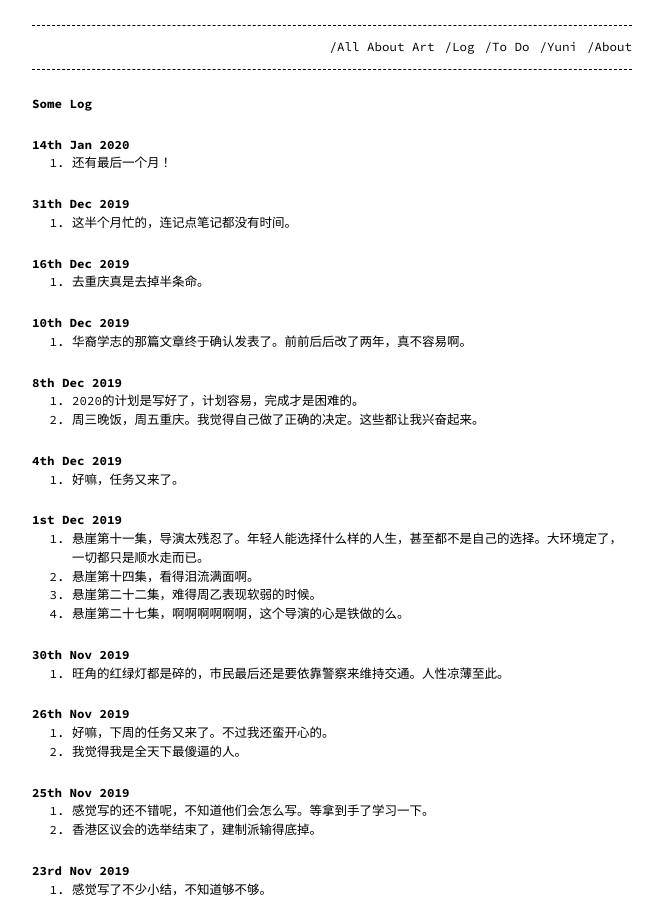
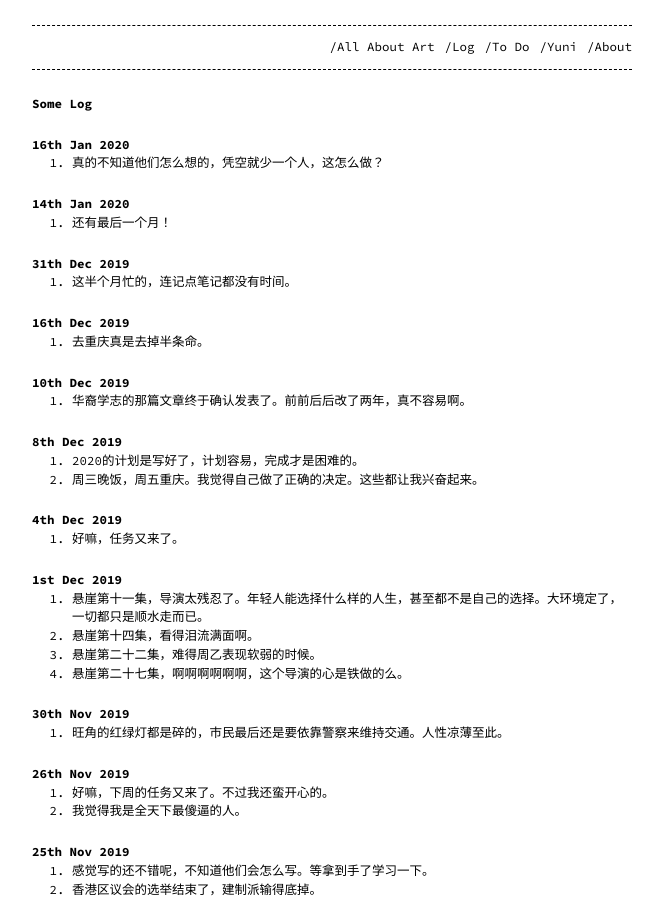
Before and after one commit to 912828qj2/912828qj2.github.io, a Jekyll site: the page built from log.md, in a window 1280 px wide and 900 px high. Shown: the whole window, without its empty margins (308-971 px from the left). Built offline with Jekyll 4.4.1, drawn with Linux system fonts in a browser that asks for light colours.

Commit message:
Update log.md

```diff
--- a/log.md
+++ b/log.md
@@ -5,6 +5,10 @@ permalink: /log/
 ---
 
 ## Some Log
+
+### 16th Jan 2020
+
+1. 真的不知道他们怎么想的，凭空就少一个人，这怎么做？
 
 ### 14th Jan 2020
 
```
